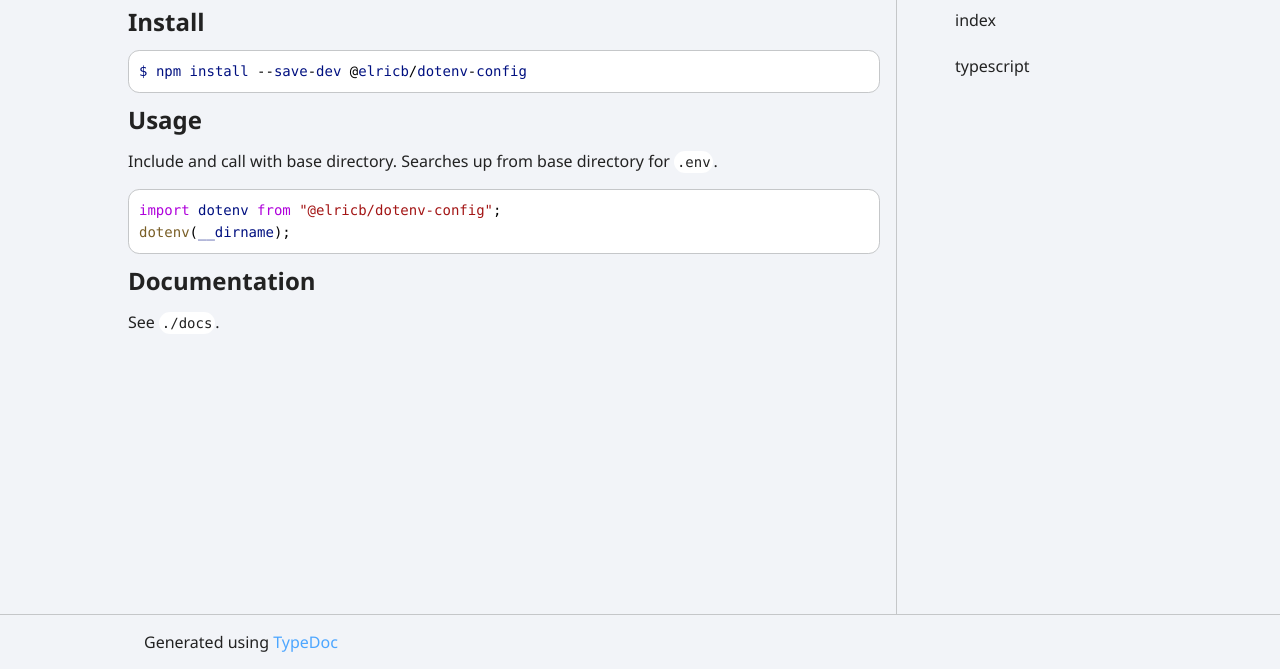
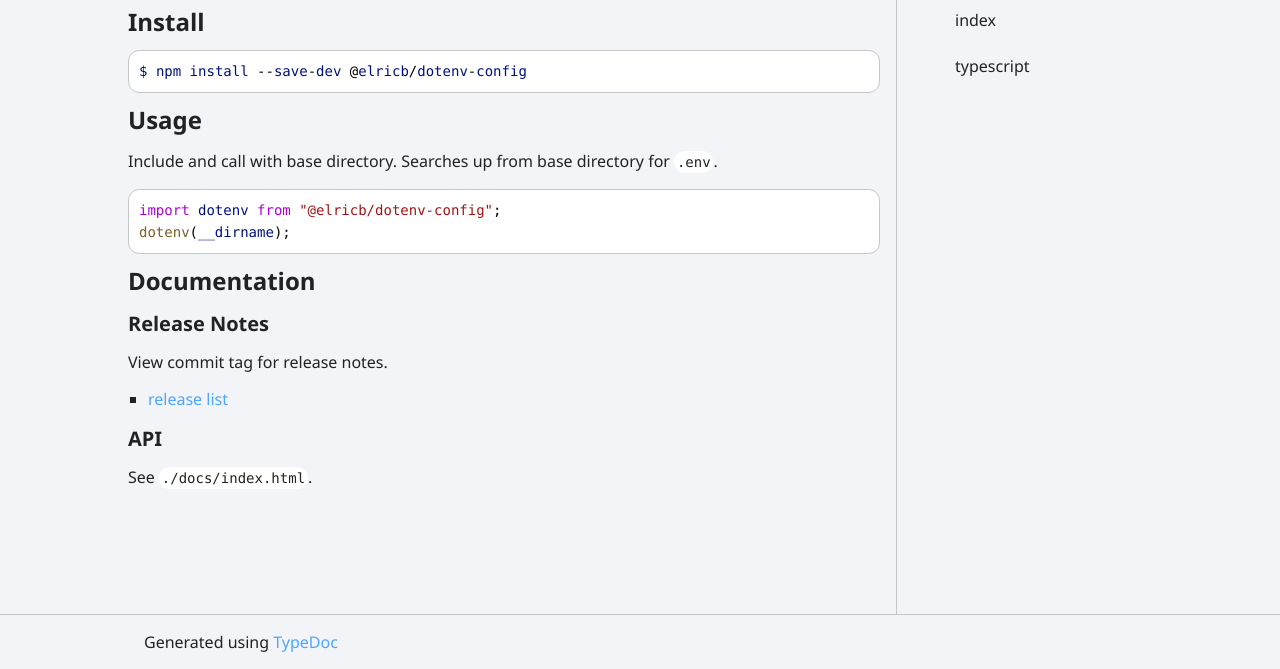
Before and after one commit to elricb/dotenv-config, a website: page docs/index.html in a window 1280 px wide. Shown: the part 202-871 px from the top of the page. Drawn offline with Linux system fonts and the light colour scheme.

Commit message:
Changed - updated docs

```diff
--- a/docs/index.html
+++ b/docs/index.html
@@ -32,7 +32,19 @@
 <a href="#documentation" id="documentation" style="color: inherit; text-decoration: none;">
   <h2>Documentation</h2>
 </a>
-<p>See <code>./docs</code>.</p>
+
+<a href="#release-notes" id="release-notes" style="color: inherit; text-decoration: none;">
+  <h3>Release Notes</h3>
+</a>
+<p>View commit tag for release notes.</p>
+<ul>
+<li><a href="https://github.com/elricb/dotenv-config/tags">release list</a></li>
+</ul>
+
+<a href="#api" id="api" style="color: inherit; text-decoration: none;">
+  <h3>API</h3>
+</a>
+<p>See <code>./docs/index.html</code>.</p>
 </div></div>
 <div class="col-4 col-menu menu-sticky-wrap menu-highlight">
 <div class="tsd-navigation settings">
```
Also changed, not shown: docs/functions/index.default.html (+1 -1 lines), docs/modules/index.html (+1 -1 lines), docs/types/typescript.DotEnvConfig.html (+1 -1 lines).
